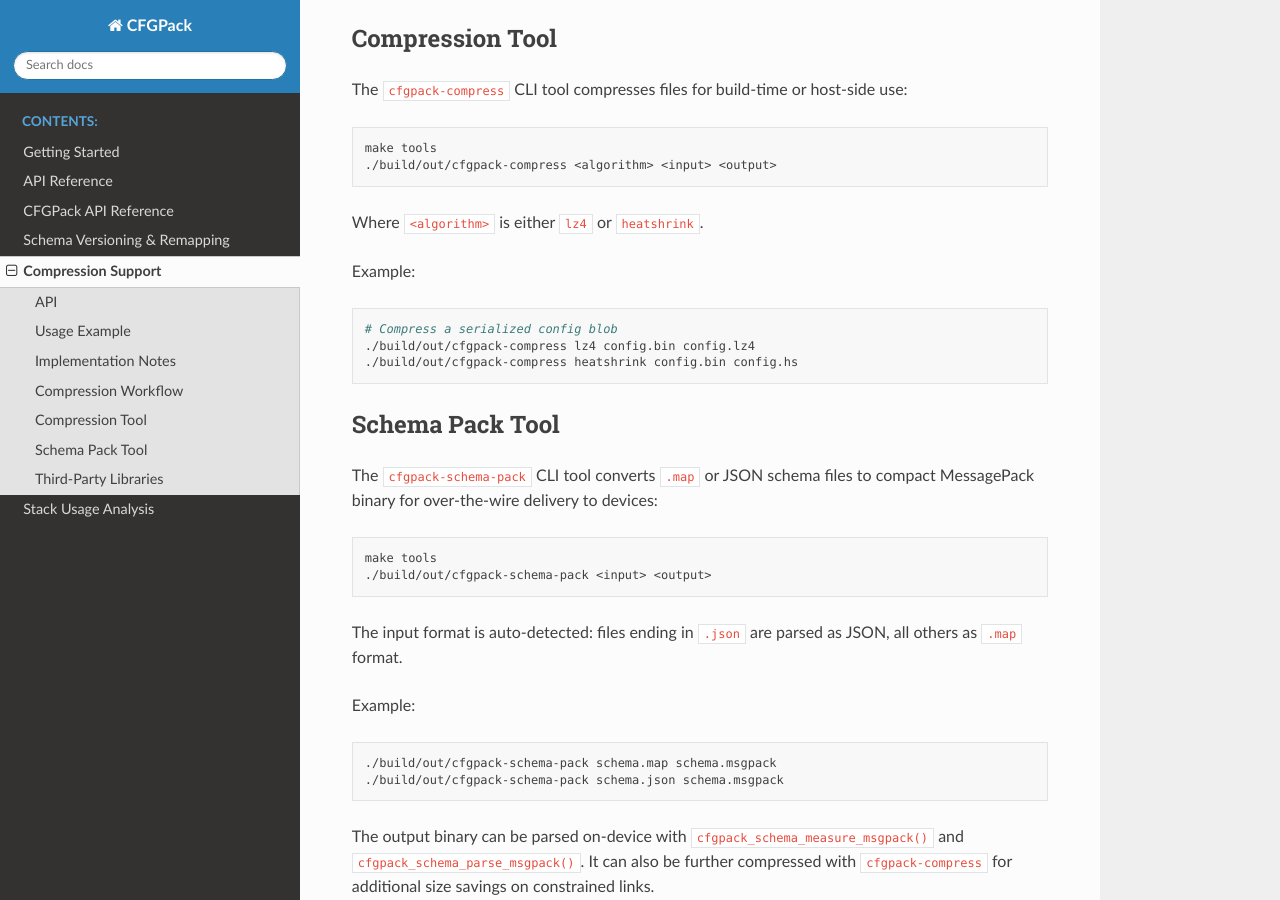
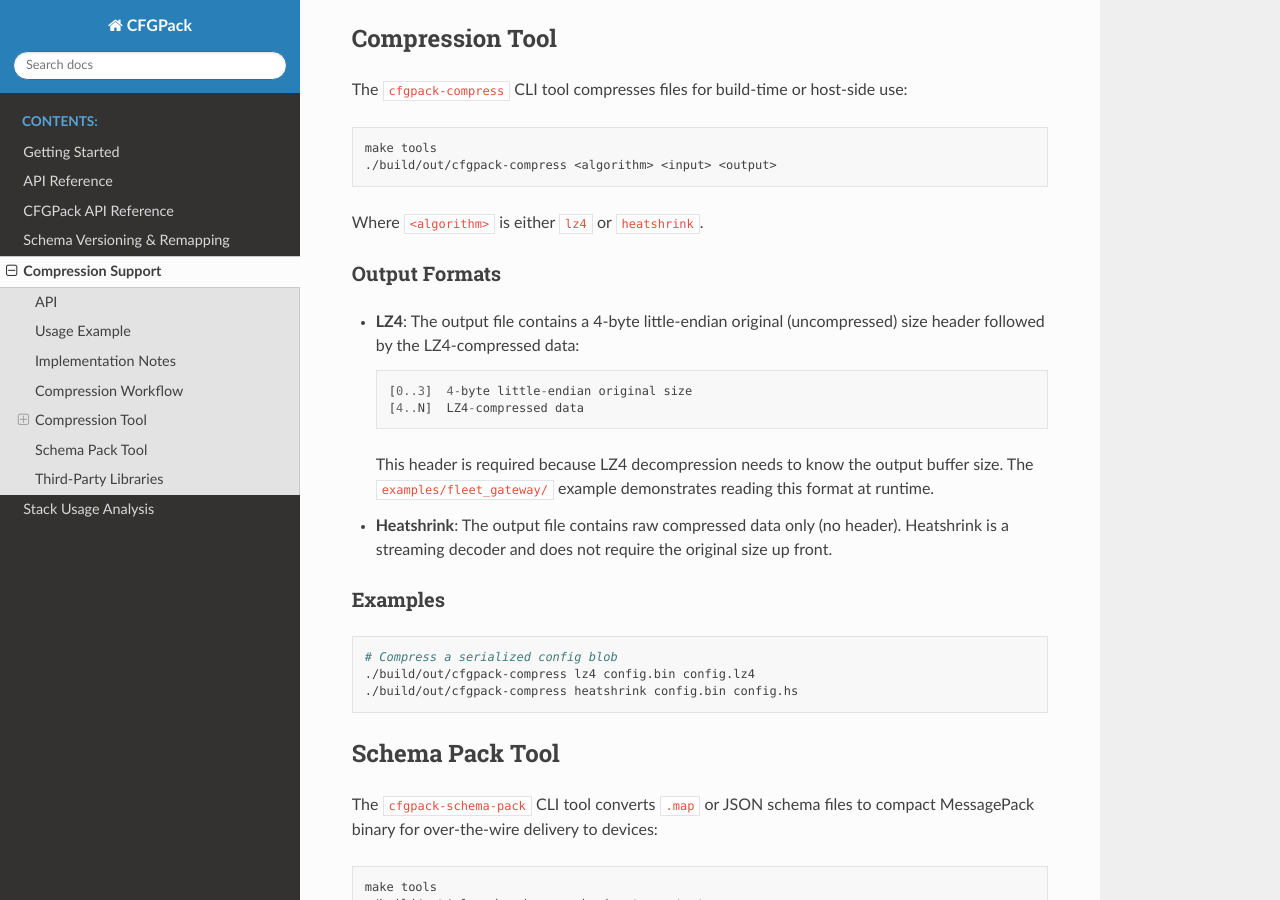
Before and after one commit to Arsievert/cfgpack, a Sphinx documentation site: the page built from docs/source/compression.md, in a window 1280 px wide and 900 px high, scrolled down 1514 px. Built offline with Sphinx 7.4.7 and the Read the Docs theme 3.1.0, drawn with Linux system fonts in a browser that asks for light colours.

Commit message:
minor documentation updates

````diff
--- a/docs/source/compression.md
+++ b/docs/source/compression.md
@@ -68,7 +68,19 @@ make tools
 
 Where `<algorithm>` is either `lz4` or `heatshrink`.
 
-Example:
+### Output Formats
+
+- **LZ4**: The output file contains a 4-byte little-endian original (uncompressed) size header followed by the LZ4-compressed data:
+  ```
+  [0..3]  4-byte little-endian original size
+  [4..N]  LZ4-compressed data
+  ```
+  This header is required because LZ4 decompression needs to know the output buffer size. The `examples/fleet_gateway/` example demonstrates reading this format at runtime.
+
+- **Heatshrink**: The output file contains raw compressed data only (no header). Heatshrink is a streaming decoder and does not require the original size up front.
+
+### Examples
+
 ```bash
 # Compress a serialized config blob
 ./build/out/cfgpack-compress lz4 config.bin config.lz4
````
Also changed, not shown: README.md (+1 -4 lines).
